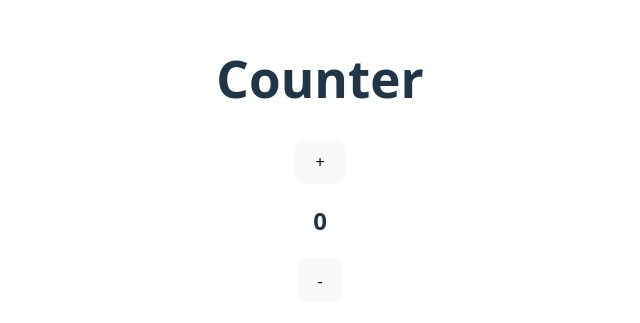
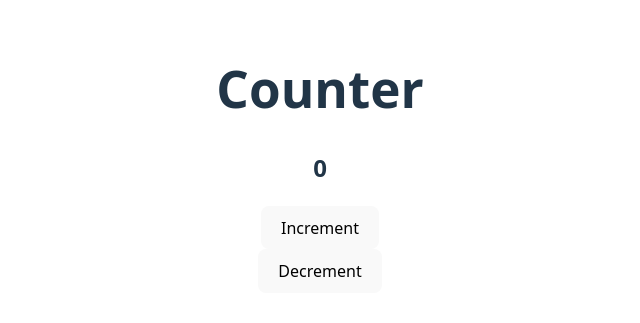
Before and after one commit to ShraddhaMulekar/practice, a React (Vite) app in the folder 2/react-day1/: page / in a window 1280 px wide. Shown: the part 241-564 px from the top of the page, without its empty margins (320-960 px from the left). Built offline with nearby package versions, Linux system fonts and the light colour scheme.

Commit message:
fix: Parent → Child communication

```diff
--- a/2/react-day1/src/App.jsx
+++ b/2/react-day1/src/App.jsx
@@ -1,13 +1,14 @@
 import { useState } from 'react'
 import './App.css'
 import Couter from './components/Couter'
+// import Button from './components/Button'
 
 function App() {
-  const [count, setCount] = useState(0)
 
   return (
     <>
       <Couter />
+      {/* <Button /> */}
     </>
   )
 }
--- a/2/react-day1/src/components/Button.jsx
+++ b/2/react-day1/src/components/Button.jsx
@@ -0,0 +1,11 @@
+import React from 'react'
+
+const Button = ({text, onClick}) => {
+  return (
+    <div>
+        <button onClick={onClick}>{text}</button>
+    </div>
+  )
+}
+
+export default Button
--- a/2/react-day1/src/components/Couter.jsx
+++ b/2/react-day1/src/components/Couter.jsx
@@ -1,4 +1,5 @@
 import React, { useState } from 'react'
+import Button from './Button'
 
 const Couter = () => {
     const [count, setCount] = useState(0)
@@ -6,18 +7,21 @@ const Couter = () => {
         setCount((prev)=>prev+1)
     }
     const handleDec = ()=>{
-        if(count === 0){
-            setCount((prev)=>prev===0)
+        if(count > 0){
+            setCount((prev)=>prev-1)
         }
-        setCount((prev)=>prev-1)
     }
   return (
     <div>
         <h1>Counter</h1>
         <div>
-            <button onClick={handleInc}>+</button>
             <h2>{count}</h2>
-            <button onClick={handleDec}>-</button>
+            {/* <button text="Increment" onClick={handleInc}>+</button>
+            <button text="Decrement" onClick={handleDec}>-</button> */}
+
+            <Button text="Increment" onClick={handleInc} />
+            <Button text="Decrement" onClick={handleDec} />
+
         </div>
 
     </div>
```
